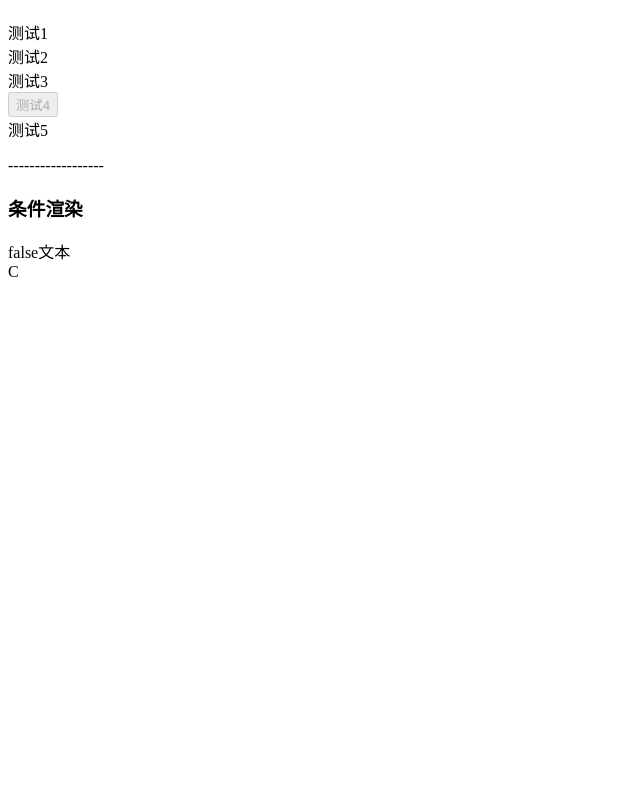
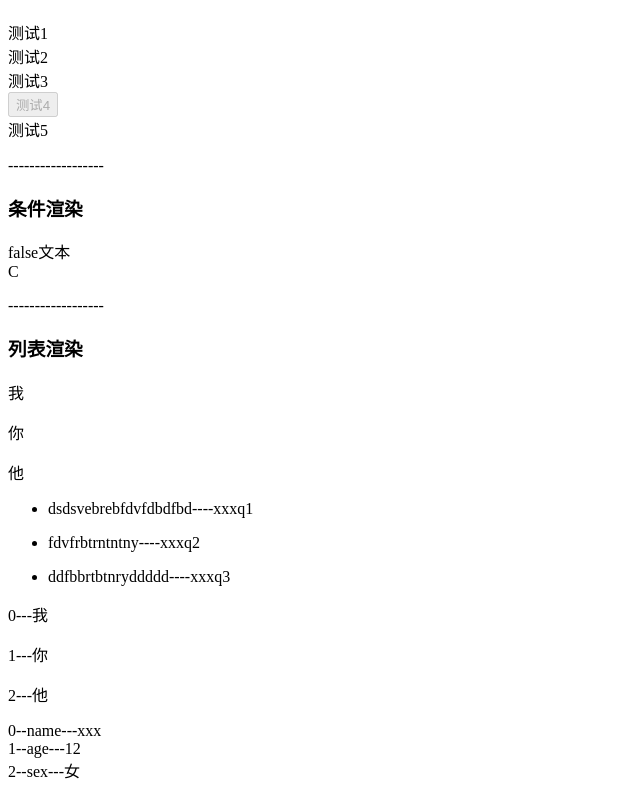
Before and after one commit to jeremyke/vue-blog, a Vue app in the folder vue-project/: page / in a window 1280 px wide. Shown: the part 315-1105 px from the top of the page, without its empty margins (0-640 px from the left). Before the commit the page ends 800 px from the top, so only its background shows below. Built offline with nearby package versions, Linux system fonts and the light colour scheme.

Commit message:
feat:列表渲染

```diff
--- a/vue-project/src/App.vue
+++ b/vue-project/src/App.vue
@@ -2,6 +2,7 @@
 import HelloWorld from './components/HelloWorld.vue'
 import AttrBind from './components/AttrBind.vue'
 import IfShow from './components/IfShow.vue'
+import ListShow from './components/ListShow.vue'
 </script>
 
 <template>
@@ -10,4 +11,6 @@ import IfShow from './components/IfShow.vue'
   <AttrBind />
   <p>------------------</p>
   <IfShow />
+  <p>------------------</p>
+  <ListShow />
 </template>
--- /dev/null
+++ b/vue-project/src/components/ListShow.vue
@@ -0,0 +1,44 @@
+<template>
+  <h3>列表渲染</h3>
+  <p v-for="val of arrTest">{{val}}</p>
+  <ul v-for="meta of list">
+    <li :id="meta.id">{{meta.content}}----{{meta.linkStr}}</li>
+  </ul>
+
+  <p v-for="(val,index) of arrTest">{{index}}---{{val}}</p>
+
+  <div v-for="(value,key,index) of objVal">{{index}}--{{key}}---{{value}}</div>
+
+</template>
+
+<script>
+  export default {
+    data() {
+      return {
+        arrTest: ["我","你","他"],
+        list:[
+          {
+            id:123,
+            content:"dsdsvebrebfdvfdbdfbd",
+            linkStr:"xxxq1",
+          },
+          {
+            id:124,
+            content:"fdvfrbtrntntny",
+            linkStr:"xxxq2",
+          },
+          {
+            id:125,
+            content:"ddfbbrtbtnryddddd",
+            linkStr:"xxxq3",
+          }
+        ],
+        objVal:{
+          name:"xxx",
+          age:12,
+          sex:"女"
+        }
+      }
+    }
+  }
+</script>
```
